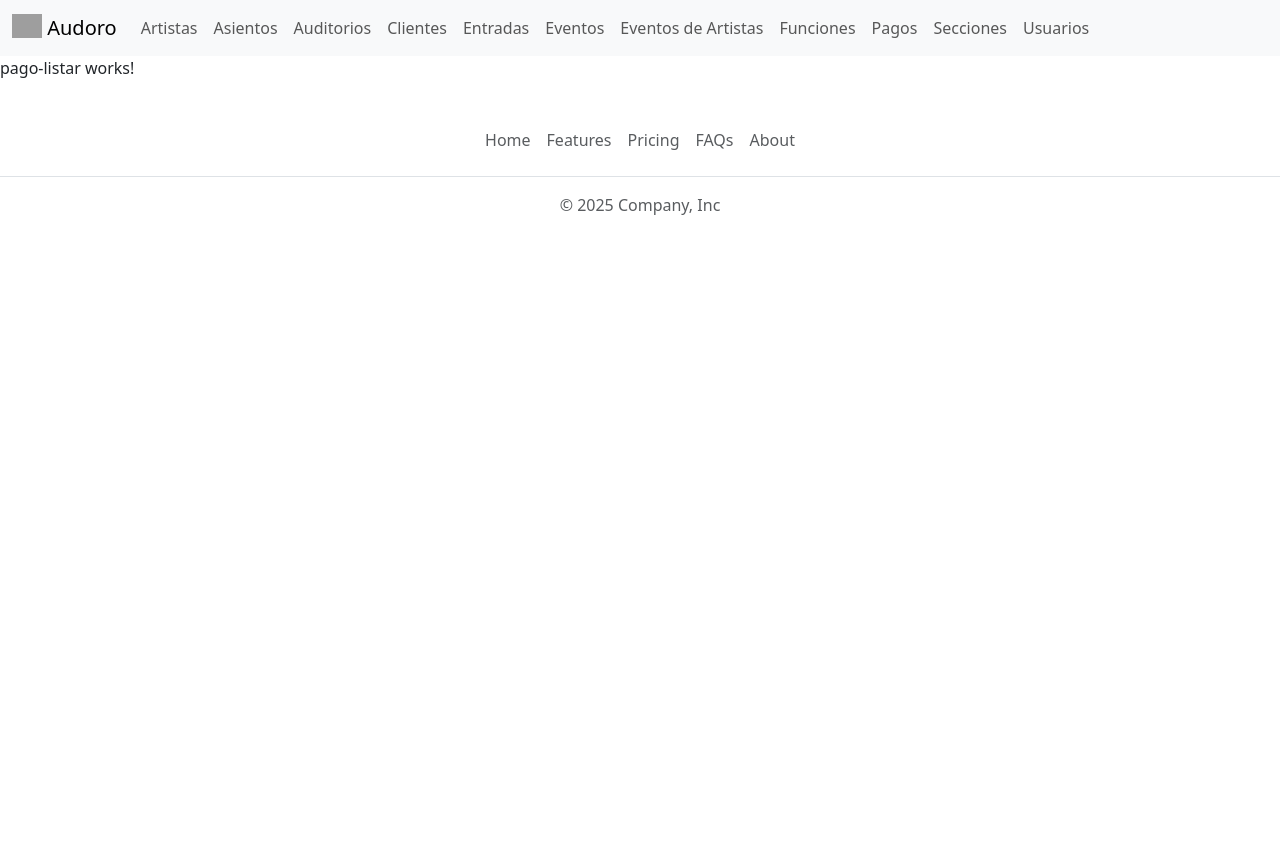
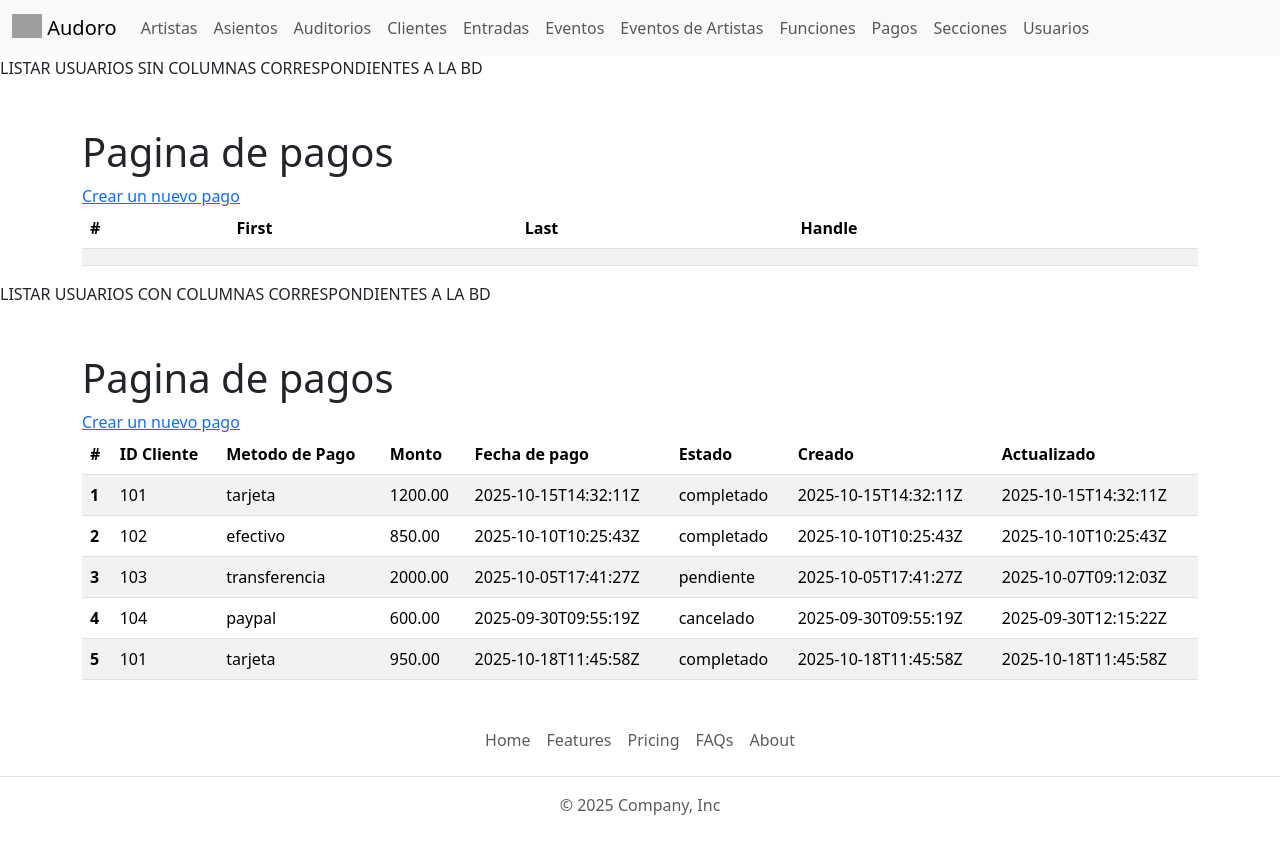
Before and after one commit to Ricomami/Auditorio-FrontEnd, an Angular app: page /pago in a window 1280 px wide. Shown: the top 854 px of the page. Before the commit the page ends 800 px from the top, so only its background shows below. Built offline with nearby package versions, Linux system fonts and the light colour scheme; grey boxes are pictures that could not be loaded.

Commit message:
Se agrego el modulo 'src/app/pago' con 'listar' y 'crear' sin registros, y con la version con 'ngfor' para listar registros locales

```diff
--- a/src/app/pago/pago-crear/pago-crear.html
+++ b/src/app/pago/pago-crear/pago-crear.html
@@ -1 +1,48 @@
-<p>pago-crear works!</p>
+<!-- CUESTIONARIO SIN COLUMNAS CORRESPONDIENTES A LA BD -->
+<div class="container">
+    <h1 class="mt-5">Crear pago nuevo</h1>
+    <a [routerLink]="['/pago']" href="#">Regresar</a>
+
+    <form>
+        <div class="mb-3">
+            <label for="exampleInputEmail1" class="form-label">Email address</label>
+            <input type="email" class="form-control" id="exampleInputEmail1" aria-describedby="emailHelp">
+            <div id="emailHelp" class="form-text">We'll never share your email with anyone else.</div>
+        </div>
+        <div class="mb-3">
+            <label for="exampleInputPassword1" class="form-label">Password</label>
+            <input type="password" class="form-control" id="exampleInputPassword1">
+        </div>
+        <div class="mb-3 form-check">
+            <input type="checkbox" class="form-check-input" id="exampleCheck1">
+            <label class="form-check-label" for="exampleCheck1">Check me out</label>
+        </div>
+        <button type="submit" class="btn btn-primary">Submit</button>
+    </form>
+</div>
+<!-- CUESTIONARIO CON COLUMNAS CORRESPONDIENTES A LA BD -->
+<div class="container">
+    <h1 class="mt-5">Crear pago nuevo</h1>
+    <a [routerLink]="['/pago']" href="#">Regresar</a>
+
+    <form class="mt-5">
+        <div class="mb-3">
+            <label for="exampleInputEmail1" class="form-label">ID del cliente que realiza el pago</label>
+            <input type="text" class="form-control" id="exampleInputEmail1" aria-describedby="emailHelp">
+        </div>
+        <div class="mb-3">
+            <label for="exampleInputPassword1" class="form-label">Metodo de pago</label>
+            <input type="text" class="form-control" id="exampleInputPassword1">
+        </div>
+        <div class="mb-3">
+            <label for="exampleInputPassword1" class="form-label">Monto del pago</label>
+            <input type="text" class="form-control" id="exampleInputPassword1">
+        </div>
+        <select class="form-select mb-3" aria-label="Default select example">
+            <option selected>Estado del pago</option>
+            <option value="1">Activo</option>
+            <option value="2">Inactivo</option>
+        </select>
+        <button type="submit" class="btn btn-primary">Submit</button>
+    </form>
+</div>
--- a/src/app/pago/pago-crear/pago-crear.ts
+++ b/src/app/pago/pago-crear/pago-crear.ts
@@ -1,8 +1,10 @@
 import { Component } from '@angular/core';
+import  {CommonModule} from '@angular/common';
+import  {RouterLink} from '@angular/router';
 
 @Component({
   selector: 'app-pago-crear',
-  imports: [],
+  imports: [ RouterLink, CommonModule],
   templateUrl: './pago-crear.html',
   styleUrl: './pago-crear.css'
 })
--- a/src/app/pago/pago-listar/pago-listar.html
+++ b/src/app/pago/pago-listar/pago-listar.html
@@ -1 +1,57 @@
-<p>pago-listar works!</p>
+LISTAR USUARIOS SIN COLUMNAS CORRESPONDIENTES A LA BD
+<div class="container">
+  <h1 class="mt-5">Pagina de pagos</h1>
+  <a [routerLink]="['/pago/crear']" href="#">Crear un nuevo pago</a>
+
+    <table class="table table-striped">
+      <thead>
+        <tr>
+          <th scope="col">#</th>
+          <th scope="col">First</th>
+          <th scope="col">Last</th>
+          <th scope="col">Handle</th>
+        </tr>
+      </thead>
+      <tbody>
+        <tr>
+          <th scope="row"></th>
+          <td></td>
+          <td></td>
+          <td></td>
+        </tr>
+      </tbody>
+    </table>
+</div>
+
+LISTAR USUARIOS CON COLUMNAS CORRESPONDIENTES A LA BD
+<div class="container">
+  <h1 class="mt-5">Pagina de pagos</h1>
+  <a [routerLink]="['/pago/crear']" href="#">Crear un nuevo pago</a>
+
+    <table class="table table-striped">
+      <thead>
+        <tr>
+          <th scope="col">#</th>
+          <th scope="col">ID Cliente</th>
+          <th scope="col">Metodo de Pago</th>
+          <th scope="col">Monto</th>
+          <th scope="col">Fecha de pago</th>
+          <th scope="col">Estado</th>
+          <th scope="col">Creado</th>
+          <th scope="col">Actualizado</th>
+        </tr>
+      </thead>
+      <tbody>
+        <tr *ngFor="let pago of pagos ">
+          <th scope="row"> {{ pago.id }}</th>
+          <td>{{ pago.cliente }}</td>
+          <td>{{ pago.metodo }}</td>
+          <td>{{ pago.monto }}</td>
+          <td>{{ pago.fecha_pago }}</td>
+          <td>{{ pago.estado }}</td>
+          <td>{{ pago.creado }}</td>
+          <td>{{ pago.actualizado }}</td>
+        </tr>
+      </tbody>
+    </table>
+</div>
--- a/src/app/pago/pago-listar/pago-listar.ts
+++ b/src/app/pago/pago-listar/pago-listar.ts
@@ -1,11 +1,19 @@
 import { Component } from '@angular/core';
+import { CommonModule } from '@angular/common';
+import { RouterLink } from '@angular/router';
 
 @Component({
   selector: 'app-pago-listar',
-  imports: [],
+  imports: [RouterLink, CommonModule],
   templateUrl: './pago-listar.html',
   styleUrl: './pago-listar.css'
 })
 export class PagoListar {
-
+  pagos = [
+    { id: 1, cliente: "101", metodo: "tarjeta", monto: "1200.00", fecha_pago: "2025-10-15T14:32:11Z", estado: "completado", creado: "2025-10-15T14:32:11Z", actualizado: "2025-10-15T14:32:11Z" },
+    { id: 2, cliente: "102", metodo: "efectivo", monto: "850.00", fecha_pago: "2025-10-10T10:25:43Z", estado: "completado", creado: "2025-10-10T10:25:43Z", actualizado: "2025-10-10T10:25:43Z" },
+    { id: 3, cliente: "103", metodo: "transferencia", monto: "2000.00", fecha_pago: "2025-10-05T17:41:27Z", estado: "pendiente", creado: "2025-10-05T17:41:27Z", actualizado: "2025-10-07T09:12:03Z" },
+    { id: 4, cliente: "104", metodo: "paypal", monto: "600.00", fecha_pago: "2025-09-30T09:55:19Z", estado: "cancelado", creado: "2025-09-30T09:55:19Z", actualizado: "2025-09-30T12:15:22Z" },
+    { id: 5, cliente: "101", metodo: "tarjeta", monto: "950.00", fecha_pago: "2025-10-18T11:45:58Z", estado: "completado", creado: "2025-10-18T11:45:58Z", actualizado: "2025-10-18T11:45:58Z" },
+  ];
 }
```
